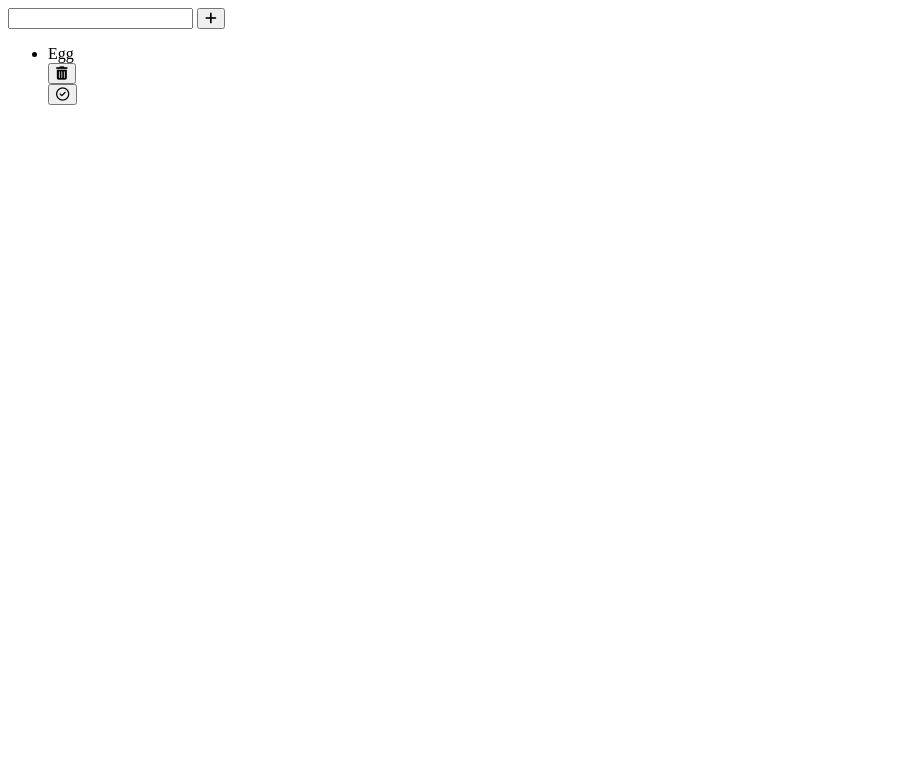
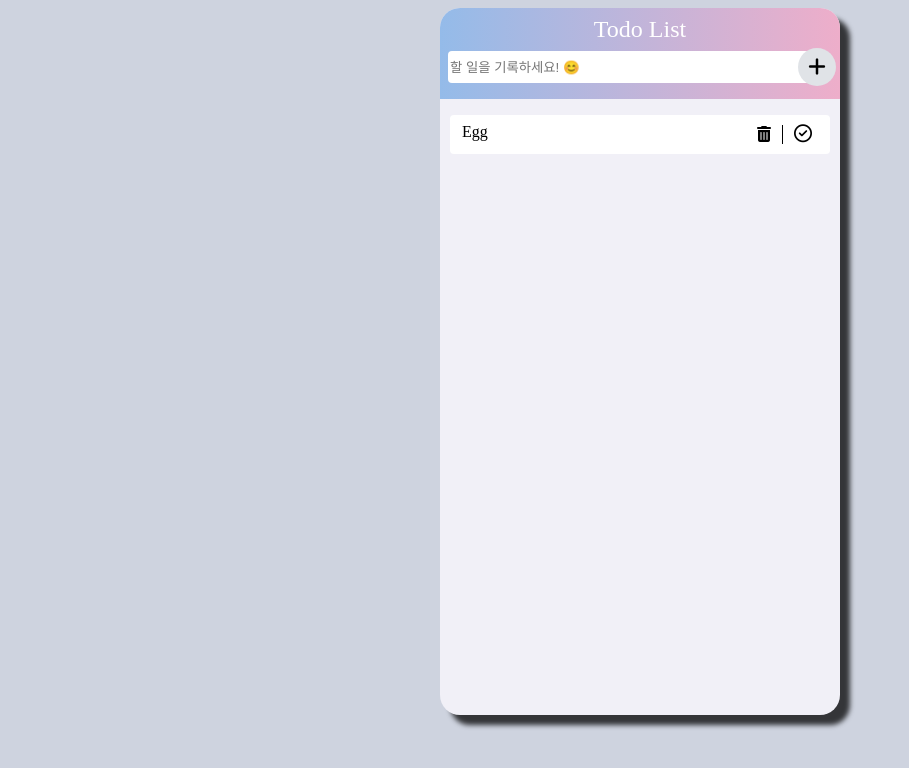
Before and after one commit to bohodays/Todo-List, a plain HTML site: page index.html in a window 1280 px wide. Shown: the whole page, without its empty margins (0-909 px from the left). Drawn offline with Linux system fonts and the light colour scheme.

Commit message:
CSS 작업

```diff
--- a/index.html
+++ b/index.html
@@ -12,10 +12,15 @@
 <body>
   <section class="list">
     <header class="header">
-      <input type="text" class="header__input">
-      <button class="header__btn">
-        <i class="fa-solid fa-plus"></i>
-      </button>
+      <div class="title">
+        Todo List
+      </div>
+      <div class="textInput">
+        <input type="text" class="textInput__input" placeholder="할 일을 기록하세요! 😊">
+        <button class="textInput__btn">
+          <i class="fa-solid fa-plus"></i>
+        </button>
+      </div>
     </header>
     <ul class="items">
       <li class="item__row">
--- a/style.css
+++ b/style.css
@@ -0,0 +1,122 @@
+* {
+  box-sizing: border-box;
+}
+
+body {
+  background-color: #ced3df;
+  text-align: center;
+}
+
+button {
+  outline: none;
+  border: none;
+  background: transparent;
+  cursor: pointer;
+}
+
+ul {
+  padding: 0;
+  list-style: none;
+}
+
+.list {
+  width: 400px;
+  margin: auto;
+  background-color: #f1f0f7;
+  border-radius: 20px;
+  -webkit-box-shadow: 10px 10px 5px 0px rgba(0,0,0,0.75);
+  -moz-box-shadow: 10px 10px 5px 0px rgba(0,0,0,0.75);
+  box-shadow: 10px 10px 5px 0px rgba(0,0,0,0.75);
+}
+
+.header {
+  padding: 8px 0;
+  background: rgb(238,174,202);
+  background: linear-gradient(90deg, rgba(148,187,233,1) 0%, rgba(238,174,202,1) 100%);
+  border-radius: 20px 20px 0 0;
+}
+
+.title {
+  color: white;
+  font-size: 24px;
+}
+
+.textInput {
+  position: relative;
+  padding: 8px;
+}
+
+.textInput__input {
+  display: block;
+  padding-right: 24px;
+  width: 95%;
+  height: 32px;
+  outline: none;
+  border: none;
+  border-radius: 4px;
+
+}
+
+.textInput__btn {
+  position: absolute;
+  right: 4px;
+  top: 5px;
+  width: 38px;
+  height: 38px;
+  font-size: 20px;
+  background-color: #e0e3e7;
+  border-radius: 50%;
+}
+
+
+.items {
+  height: 600px;
+}
+
+.item__row {
+  width: 95%;
+  background-color: white;
+  margin: auto;
+  margin-bottom: 10px;
+  border-radius: 4px;
+}
+
+.item {
+  display: flex;
+  justify-content: space-between;
+  padding: 8px 12px;
+}
+
+.btns {
+  display: flex;
+  align-items: center;
+}
+
+.btn__divider {
+  margin: 5px;
+  height: 80%;
+  width: 1px;
+  background-color: black;
+}
+
+.item__delete {
+  font-size: 16px;
+}
+
+.item__delete:hover {
+  transform: scale(1.15);
+  color: red;
+}
+
+.item__check {
+  font-size: 18px;
+}
+
+.item__check:hover {
+  transform: scale(1.15);
+  color: green;
+}
+
+.line-through {
+  text-decoration: line-through;
+}
```
